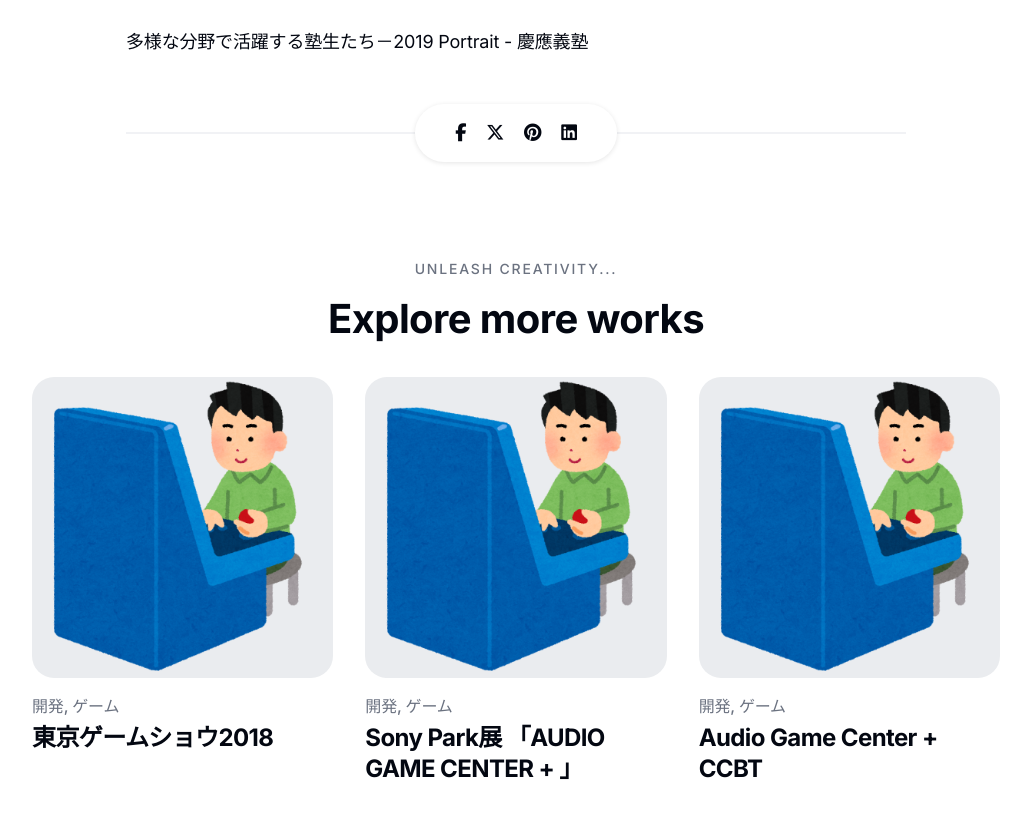
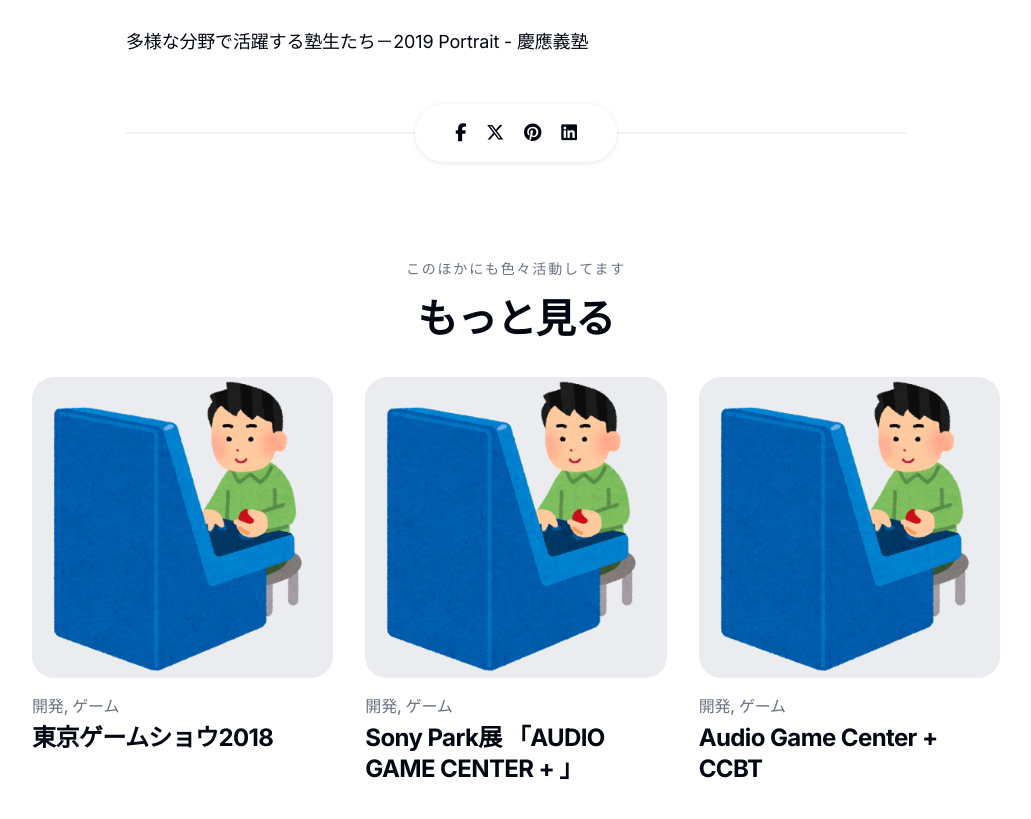
Before and after one commit to yncat/lp, a Jekyll site: the page built from _projects/2019-09-12-tgs19.md, in a window 1280 px wide and 900 px high, scrolled down 1400 px. Shown: the top 819 px of the window, without its empty margins (124-1155 px from the left). Built offline with Jekyll 4.4.1, drawn with Linux system fonts in a browser that asks for light colours.

Commit message:
Fix another template-original words

```diff
--- a/_layouts/project.html
+++ b/_layouts/project.html
@@ -40,8 +40,8 @@
   <section class="section section-related">
     <div class="section__info section__info__center">
       <div class="section__head">
-        <span class="section__intro">Unleash creativity...</span>
-        <h2 class="section__title">Explore more works</h2>
+        <span class="section__intro">このほかにも色々活動してます</span>
+        <h2 class="section__title">もっと見る</h2>
       </div>
     </div>
 
```
